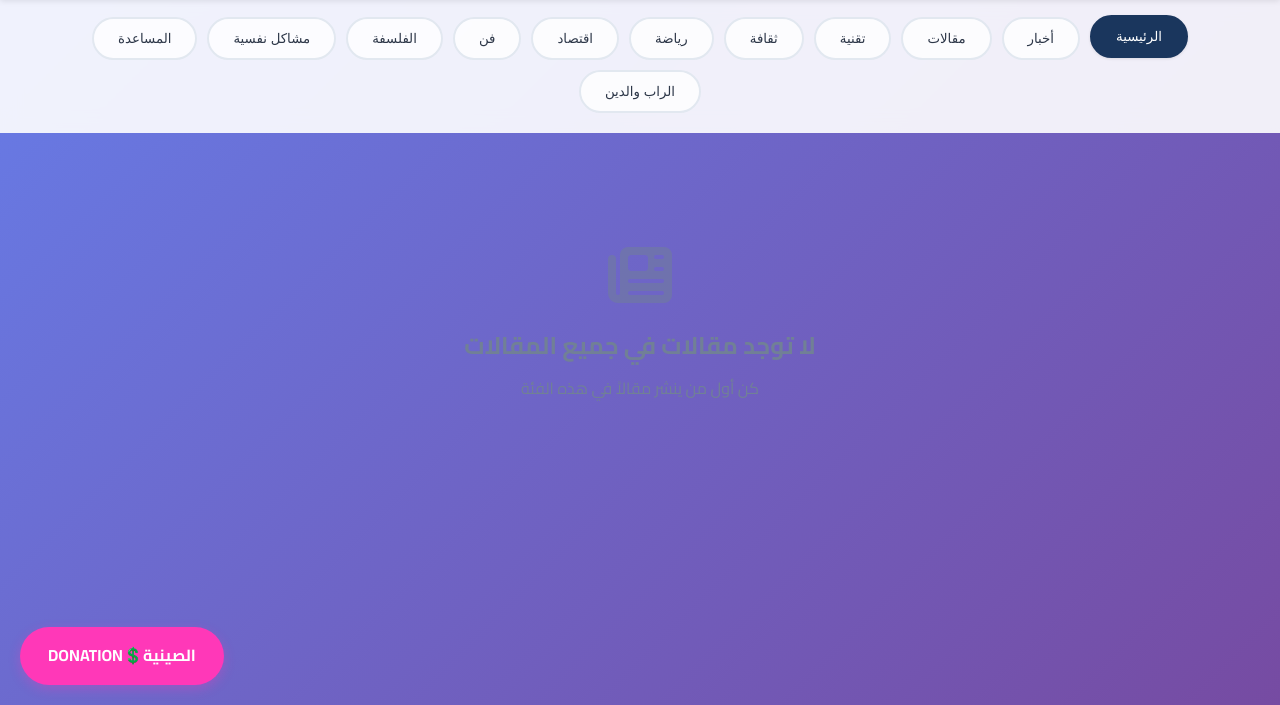
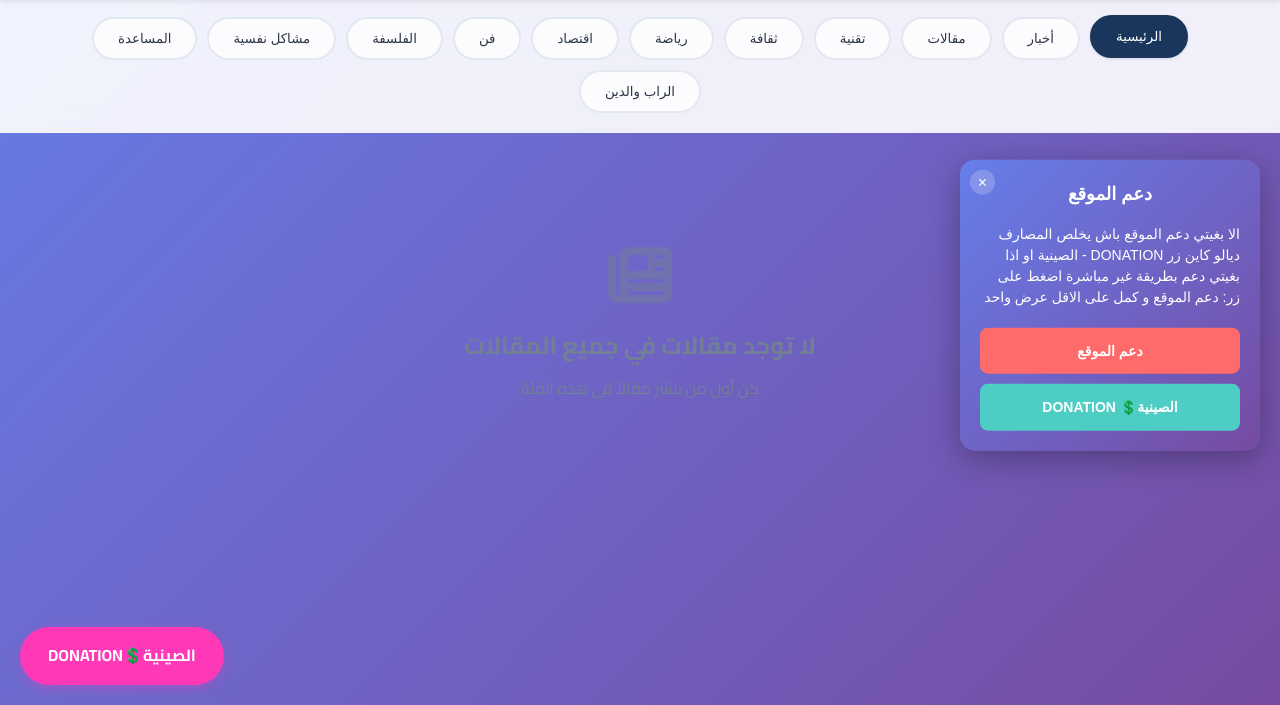
Before and after one commit to wisdommodsystem/lastversion, a website: page hedra-new.html in a window 1280 px wide. Shown: the part 95-800 px from the top of the page. Drawn offline with Linux system fonts and the light colour scheme; no server answers.

Commit message:
Update hedra-new.html

```diff
--- a/hedra-new.html
+++ b/hedra-new.html
@@ -938,7 +938,120 @@
     <script src="hedra-new.js"></script>
 
     <!-- Ko-fi Donation Button -->
+    <!-- Support Popup -->
     <style>
+        .support-popup {
+            position: fixed;
+            top: 50%;
+            right: 20px;
+            transform: translateY(-50%);
+            z-index: 10000;
+            background: linear-gradient(135deg, #667eea 0%, #764ba2 100%);
+            color: #fff;
+            padding: 20px;
+            border-radius: 15px;
+            box-shadow: 0 8px 32px rgba(0, 0, 0, 0.3);
+            max-width: 300px;
+            font-family: 'Arial', sans-serif;
+            animation: slideIn 0.5s ease-out;
+        }
+
+        .support-popup h3 {
+            margin: 0 0 15px 0;
+            font-size: 18px;
+            text-align: center;
+            color: #fff;
+        }
+
+        .support-popup p {
+            margin: 0 0 20px 0;
+            font-size: 14px;
+            line-height: 1.5;
+            text-align: right;
+        }
+
+        .support-buttons {
+            display: flex;
+            flex-direction: column;
+            gap: 10px;
+        }
+
+        .support-btn {
+            padding: 12px 20px;
+            border: none;
+            border-radius: 8px;
+            font-weight: bold;
+            text-decoration: none;
+            text-align: center;
+            transition: all 0.3s ease;
+            cursor: pointer;
+            font-size: 14px;
+        }
+
+        .support-btn.primary {
+            background-color: #ff6b6b;
+            color: white;
+        }
+
+        .support-btn.primary:hover {
+            background-color: #ff5252;
+            transform: translateY(-2px);
+            box-shadow: 0 4px 12px rgba(255, 107, 107, 0.4);
+        }
+
+        .support-btn.secondary {
+            background-color: #4ecdc4;
+            color: white;
+        }
+
+        .support-btn.secondary:hover {
+            background-color: #26d0ce;
+            transform: translateY(-2px);
+            box-shadow: 0 4px 12px rgba(78, 205, 196, 0.4);
+        }
+
+        .close-popup {
+            position: absolute;
+            top: 10px;
+            left: 10px;
+            background: rgba(255, 255, 255, 0.2);
+            border: none;
+            color: white;
+            width: 25px;
+            height: 25px;
+            border-radius: 50%;
+            cursor: pointer;
+            font-size: 16px;
+            display: flex;
+            align-items: center;
+            justify-content: center;
+        }
+
+        .close-popup:hover {
+            background: rgba(255, 255, 255, 0.3);
+        }
+
+        @keyframes slideIn {
+            from {
+                opacity: 0;
+                transform: translateY(-50%) translateX(100px);
+            }
+            to {
+                opacity: 1;
+                transform: translateY(-50%) translateX(0);
+            }
+        }
+
+        @media (max-width: 768px) {
+            .support-popup {
+                right: 10px;
+                left: 10px;
+                max-width: none;
+                top: 20px;
+                transform: none;
+            }
+        }
+
         .kofi-floating-btn {
             position: fixed;
             bottom: 20px;
@@ -975,6 +1088,42 @@
             }
         }
     </style>
+
+    <!-- Support Popup HTML -->
+    <div class="support-popup" id="supportPopup">
+        <button class="close-popup" onclick="closeSupportPopup()">×</button>
+        <h3>دعم الموقع</h3>
+        <p>الا بغيتي دعم الموقع باش يخلص المصارف ديالو كاين زر DONATION - الصينية او اذا بغيتي دعم بطريقة غير مباشرة اضغط على زر: دعم الموقع و كمل على الاقل عرض واحد</p>
+        <div class="support-buttons">
+            <a href="https://www.revenuecpmgate.com/ydmuwqr84?key=7b4a07157290c7115967ee5d12eb5eaf" target="_blank" class="support-btn primary">دعم الموقع</a>
+            <a href="https://ko-fi.com/wisdom1" target="_blank" class="support-btn secondary">الصينية💲 DONATION</a>
+        </div>
+    </div>
+
+    <script>
+        // Show popup after 3 seconds
+        setTimeout(() => {
+            const popup = document.getElementById('supportPopup');
+            if (popup && !localStorage.getItem('supportPopupClosed')) {
+                popup.style.display = 'block';
+            }
+        }, 3000);
+
+        function closeSupportPopup() {
+            const popup = document.getElementById('supportPopup');
+            popup.style.display = 'none';
+            localStorage.setItem('supportPopupClosed', 'true');
+        }
+
+        // Auto-hide popup after 30 seconds if not closed
+        setTimeout(() => {
+            const popup = document.getElementById('supportPopup');
+            if (popup && popup.style.display !== 'none') {
+                closeSupportPopup();
+            }
+        }, 33000);
+    </script>
+
     <a href="https://ko-fi.com/wisdom1" target="_blank" class="kofi-floating-btn">
         الصينية💲DONATION
     </a>
```
